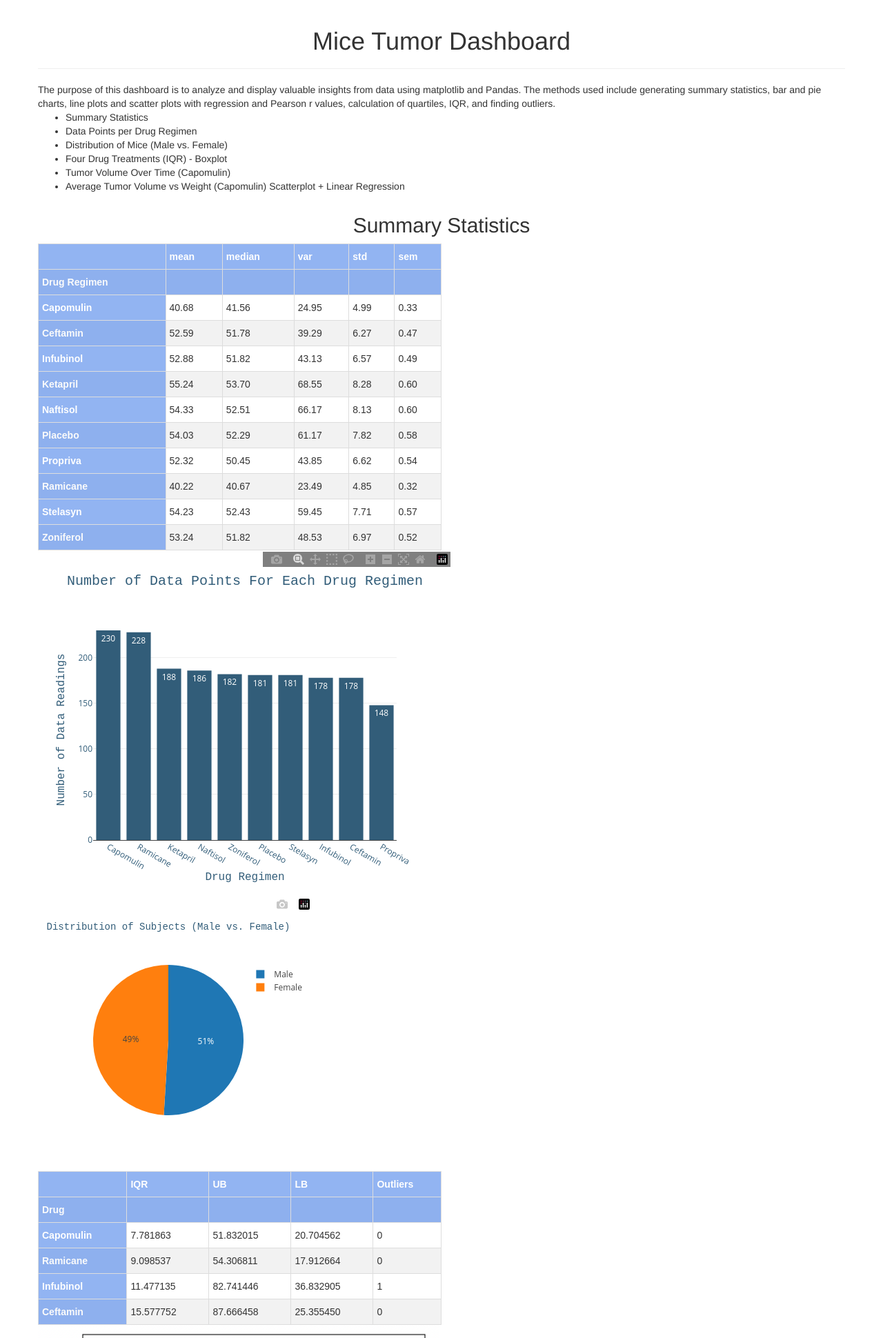
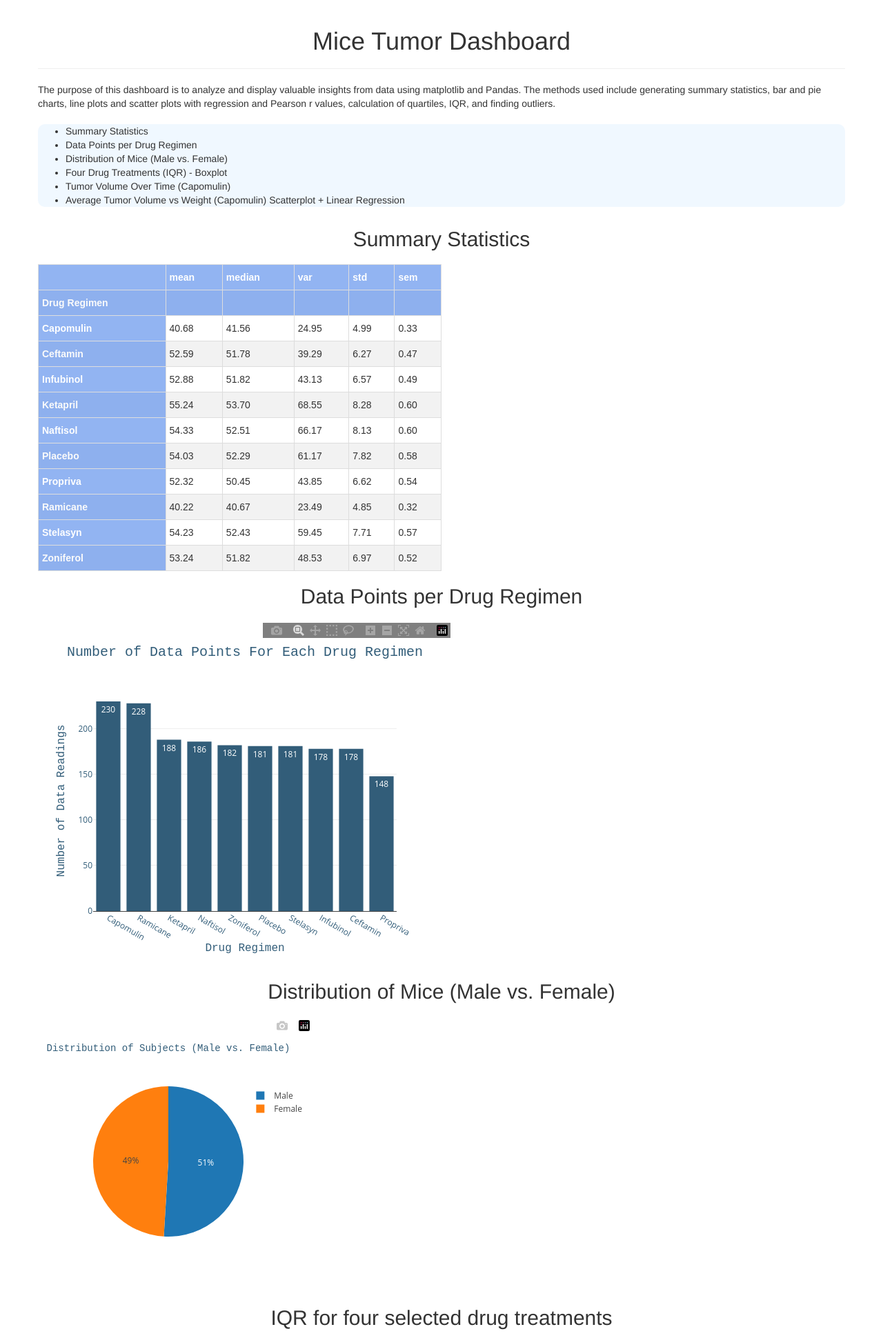
Before and after one commit to tylerhill122/mice-tumor-dashboard, a Flask app: page / in a window 1280 px wide. Shown: the top 1940 px of the page at 69% size. Run offline with Flask 2, Linux system fonts and the light colour scheme; a map, chart or similar area stays blank; some libraries are stand-ins or nearby versions.

Commit message:
headings

```diff
--- a/static/css/style.css
+++ b/static/css/style.css
@@ -1,6 +1,7 @@
 h1 {text-align: center;}
 h2 {
     text-align: center;
+    margin:20px;
 }
 
 #barChart {
@@ -16,6 +17,12 @@ h2 {
 #boxPlot img{
     width: 582px;
     height: 417px;
+}
+
+.list-box {
+    margin-top:20px;
+    background-color: aliceblue;
+    border-radius: 10px;
 }
 
 .summary_stats {
--- a/templates/index.html
+++ b/templates/index.html
@@ -15,7 +15,7 @@
                 <h1>Mice Tumor Dashboard</h1>
             </div>
             <div id="intro-box">The purpose of this dashboard is to analyze and display valuable insights from data using matplotlib and Pandas. The methods used include generating summary statistics, bar and pie charts, line plots and scatter plots with regression and Pearson r values, calculation of quartiles, IQR, and finding outliers.</div>
-            <div>
+            <div class="list-box">
                 <ul>
                     <li>Summary Statistics</li>
                     <li>Data Points per Drug Regimen</li>
@@ -31,18 +31,23 @@
             <div class="tables">{{data.summary_stats()|safe}}</div>
         </div>
         <div class="row">
+            <h2>Data Points per Drug Regimen</h2>
             <div id="barChart"></div>
         </div>
         <div class="row">
+            <h2>Distribution of Mice (Male vs. Female)</h2>
             <div id="pieChart"></div>
         </div>
         <div class="row">
+            <h2>IQR for four selected drug treatments</h2>
             <div id="iqr_df" class="tables">{{data.iqr_df()[0].to_html()|safe}}</div>
         </div>
         <div class="row">
+            <h2>Boxplot for four selected drug treatments</h2>
             <div id="boxPlot"><img src="{{ url_for('static', filename='images/tumor_volume_treatments.png') }}"></div>
         </div>
         <div class="row">
+            <h2>Average Tumor Volume over Time (Capomulin)</h2>
             <div><input id="clickMe" type="button" value="Generate new plot with 5 random mice" onclick="Line(); deleteTrace();" /></div>
             <div id="linePlot"></div>
         </div>
```
